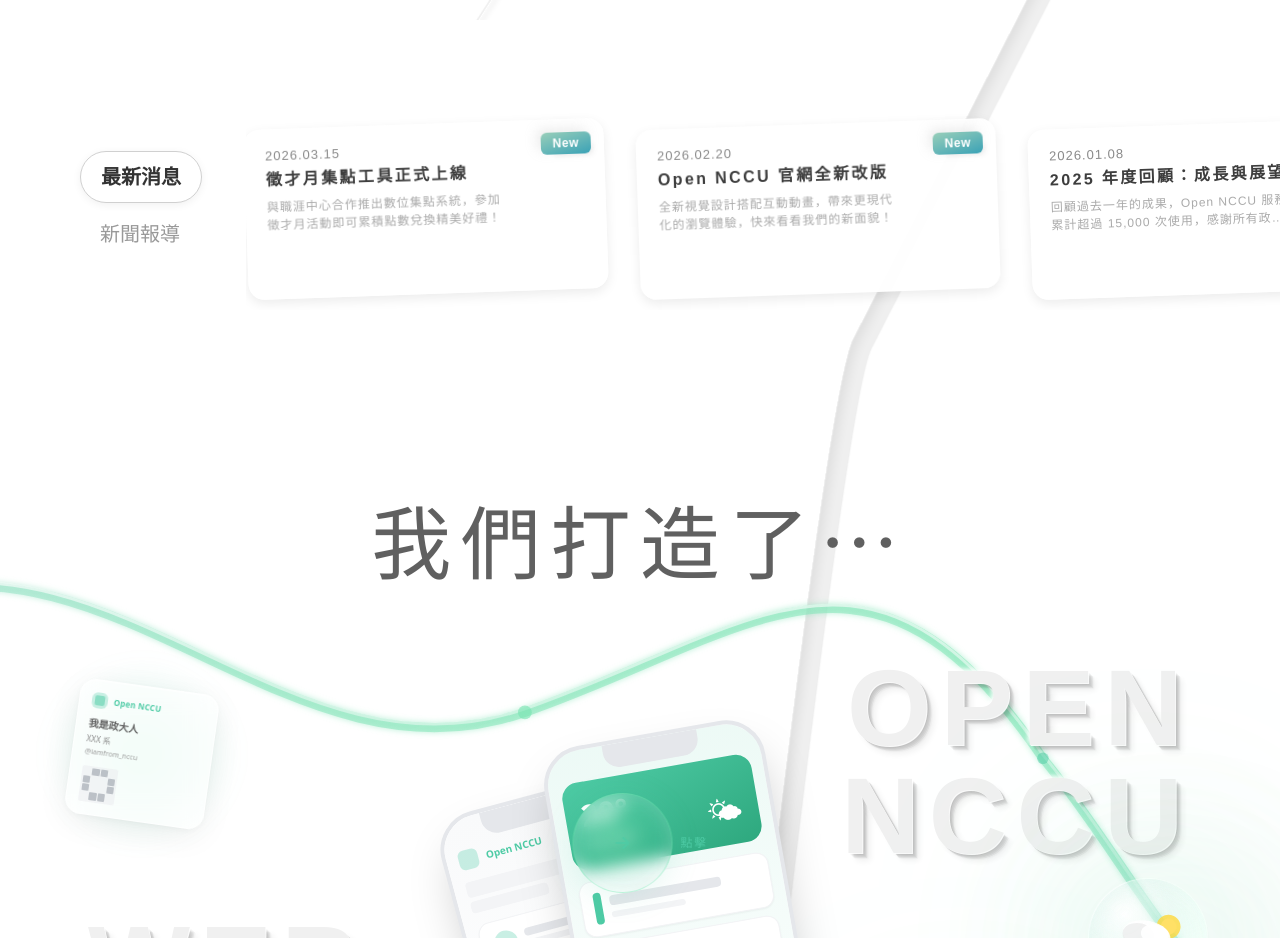
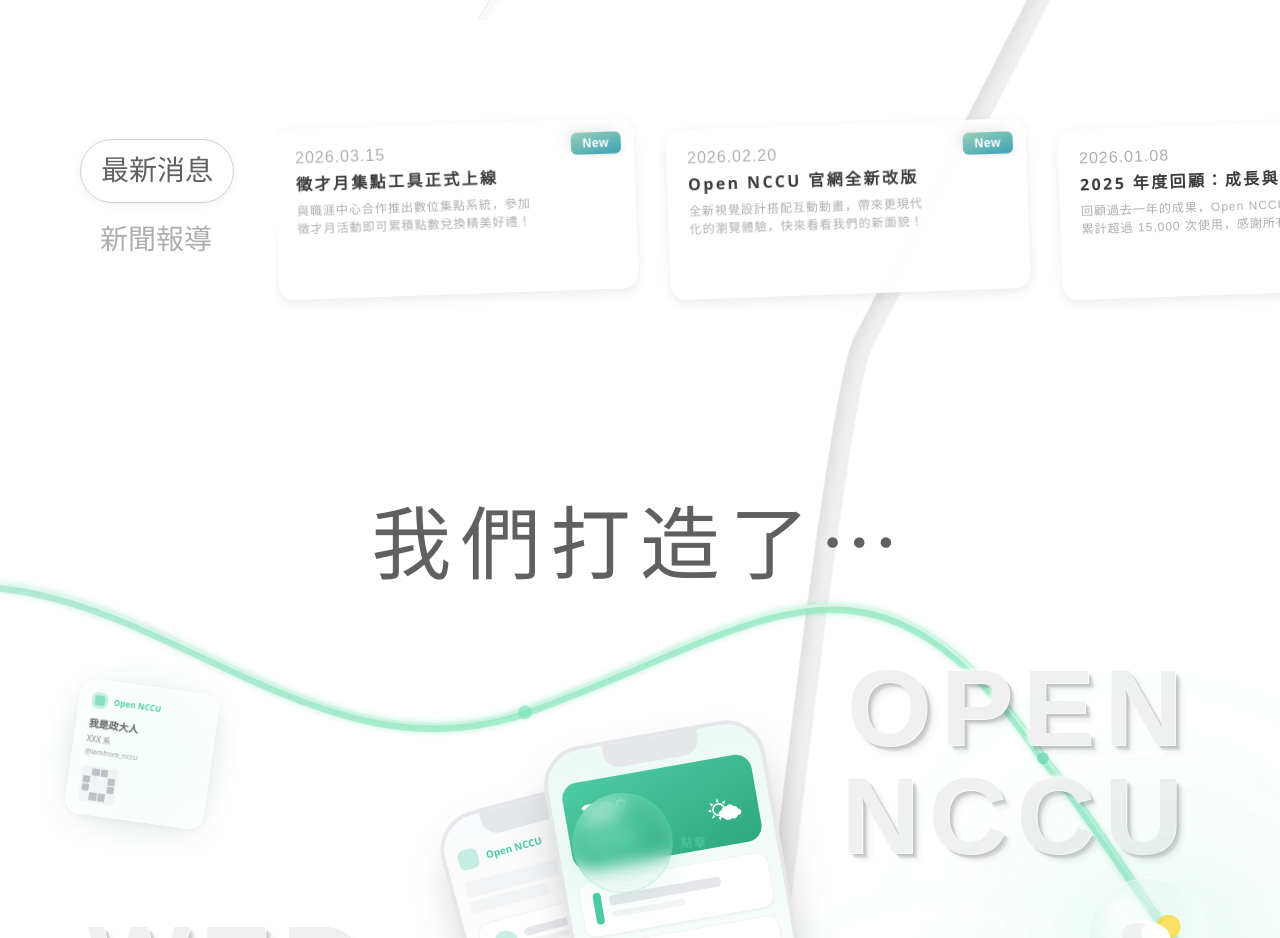
Before and after one commit to s1031432/opennccu-official, a Nuxt app: page / in a window 1280 px wide. Shown: the part 780-1718 px from the top of the page. Built offline with nearby package versions, Linux system fonts and the light colour scheme.

Commit message:
v4.9: News section text styles restored to Figma API spec — tab labels 20→28px/#606060/#aeaeb2, date 13→16px/weight500/#aeaeb2, description weight400→500/#aeaeb2, title weight→900

```diff
--- a/app/components/NewsSection.vue
+++ b/app/components/NewsSection.vue
@@ -19,16 +19,17 @@
     <div class="relative pl-[80px] pr-0">
       <div class="flex items-center gap-4">
         <!-- Left labels -->
-        <div class="flex-shrink-0 flex flex-col items-start w-[150px] gap-1.5">
+        <!-- Figma: wider left column to fit 28px labels -->
+        <div class="flex-shrink-0 flex flex-col items-start w-[180px] gap-1.5">
           <button
             class="flex items-center justify-center px-5 py-2.5 rounded-full transition-all"
             :class="activeTab === 'news' ? 'news-badge-pill' : ''"
             @click="activeTab = 'news'"
           >
-            <!-- Figma: ~20-22px, bold active / regular inactive, #333 active / #999 inactive — DO NOT ENLARGE above 22px -->
+            <!-- Figma API: 28px weight400 #606060 (active) / #aeaeb2 (inactive) — DO NOT SHRINK below 28px -->
             <span
-              style="font-family: 'Noto Sans TC', sans-serif; font-size: 20px;"
-              :style="{ color: activeTab === 'news' ? '#333333' : '#999999', fontWeight: activeTab === 'news' ? '600' : '400' }"
+              style="font-family: 'Noto Sans TC', sans-serif; font-size: 28px; font-weight: 400;"
+              :style="{ color: activeTab === 'news' ? '#606060' : '#aeaeb2' }"
             >最新消息</span>
           </button>
           <button
@@ -36,10 +37,10 @@
             :class="activeTab === 'press' ? 'news-badge-pill' : ''"
             @click="activeTab = 'press'"
           >
-            <!-- Figma: same size as primary label ~20-22px, lighter when inactive — DO NOT ENLARGE above 22px -->
+            <!-- Figma API: 28px weight400 #606060 (active) / #aeaeb2 (inactive) — DO NOT SHRINK below 28px -->
             <span
-              style="font-family: 'Noto Sans TC', sans-serif; font-size: 20px;"
-              :style="{ color: activeTab === 'press' ? '#333333' : '#999999', fontWeight: activeTab === 'press' ? '600' : '400' }"
+              style="font-family: 'Noto Sans TC', sans-serif; font-size: 28px; font-weight: 400;"
+              :style="{ color: activeTab === 'press' ? '#606060' : '#aeaeb2' }"
             >新聞報導</span>
           </button>
         </div>
@@ -67,18 +68,20 @@
               </div>
               <!-- Card content -->
               <div class="absolute left-[20px] top-[16px] w-[240px] flex flex-col gap-0.5">
-                <!-- Figma: date in medium gray ~#8A8A8A, not teal — DO NOT change to teal -->
+                <!-- Figma API: date = 16px weight500 #aeaeb2 Outfit — DO NOT change color to teal or shrink -->
                 <span
-                  class="text-[#8a8a8a]"
-                  style="font-family: 'Outfit', sans-serif; font-size: 13px; font-weight: 400; letter-spacing: 1px;"
+                  class="text-[#aeaeb2]"
+                  style="font-family: 'Outfit', sans-serif; font-size: 16px; font-weight: 500; letter-spacing: 1px;"
                 >{{ news.date }}</span>
+                <!-- Figma API: title = 16px weight900 #3d3d3d Noto Sans -->
                 <p
-                  class="text-[#3d3d3d] font-bold line-clamp-1"
-                  style="font-family: 'Noto Sans TC', sans-serif; font-size: 16px; letter-spacing: 2.4px;"
+                  class="text-[#3d3d3d] line-clamp-1"
+                  style="font-family: 'Noto Sans', 'Noto Sans TC', sans-serif; font-size: 16px; font-weight: 900; letter-spacing: 2.4px;"
                 >{{ news.title }}</p>
+                <!-- Figma API: description = 12px weight500 #aeaeb2 — DO NOT change -->
                 <p
-                  class="text-[#aaaaaa] mt-1 line-clamp-2"
-                  style="font-family: 'Noto Sans TC', sans-serif; font-size: 12px; font-weight: 400; letter-spacing: 1px; line-height: 1.5;"
+                  class="text-[#aeaeb2] mt-1 line-clamp-2"
+                  style="font-family: 'Noto Sans TC', sans-serif; font-size: 12px; font-weight: 500; letter-spacing: 1px; line-height: 1.5;"
                 >{{ news.description }}</p>
               </div>
             </a>
```
